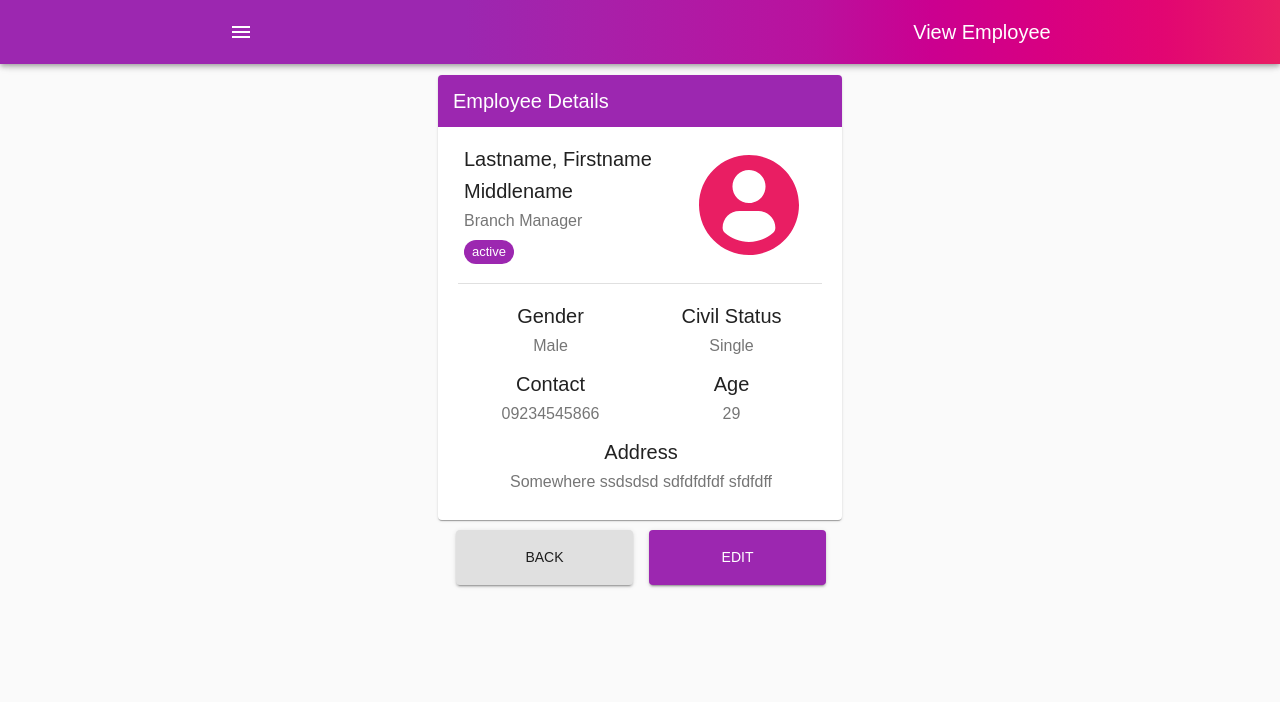
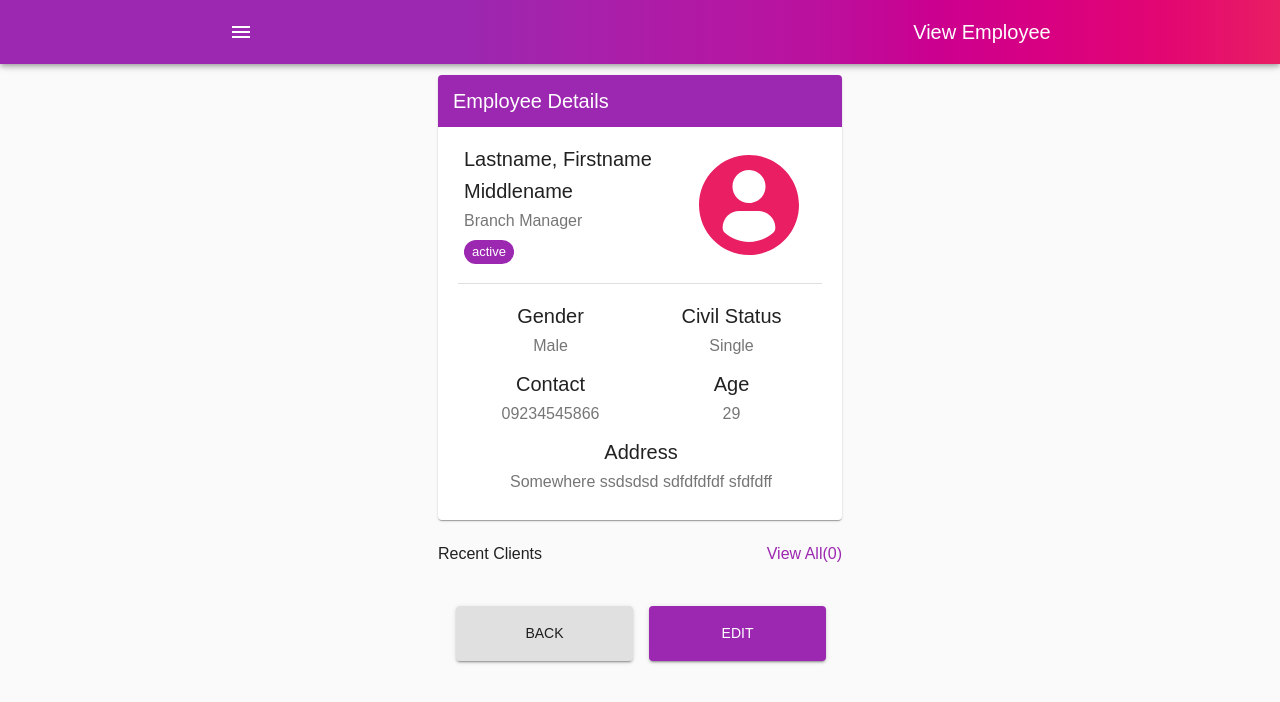
Before and after one commit to kitchanismo/Insurance-Management-System, a React (Create React App) app: page /employees/1 in a window 1280 px wide. Shown: the top 702 px of the page. Built offline with nearby package versions, Linux system fonts and the light colour scheme.

Commit message:
fix bug on years to pay registration

```diff
--- a/src/api/clientService.tsx
+++ b/src/api/clientService.tsx
@@ -5,9 +5,9 @@ const clients: Client[] = [
   {
     id: 1,
     code: 'HEY-7634464',
-    firstname: 'Fidfdfdfdfdfdfdfr',
-    middlename: 'Miesds',
-    lastname: 'Lasedfdf',
+    firstname: 'Firstname',
+    middlename: 'Middlename',
+    lastname: 'Lastname',
     payment_count: 4,
     balance: 0,
     plan: 'Plan 1',
@@ -26,9 +26,9 @@ const clients: Client[] = [
   {
     id: 2,
     code: 'HEY-7634554',
-    firstname: 'Fidfdfdfdfdfdfdfr',
-    middlename: 'Mie',
-    lastname: 'Lase',
+    firstname: 'Firstname',
+    middlename: 'Middlename',
+    lastname: 'Lastname',
     payment_count: 4,
     balance: 20000,
     plan: 'Plan 1',
@@ -47,9 +47,9 @@ const clients: Client[] = [
   {
     id: 3,
     code: 'HEY-7654554',
-    firstname: 'Fidfdfdfdfdfdfdfr',
-    middlename: 'Mie',
-    lastname: 'Lase',
+    firstname: 'Firstname',
+    middlename: 'Middlename',
+    lastname: 'Lastname',
     payment_count: 4,
     balance: 0,
     plan: 'Plan 3',
@@ -114,6 +114,8 @@ export const getAmountToPay = (client: Client, plans: Plan[]) => {
     return plan.price
   }
 
+  console.log('years', client)
+
   switch (client.payment_period) {
     case 'Monthly':
       return plan.price / (12 * client.years_to_pay!)
--- a/src/components/pages/Clients/NewClient/ClientStepThree.tsx
+++ b/src/components/pages/Clients/NewClient/ClientStepThree.tsx
@@ -29,6 +29,7 @@ export const ClientStepThree: React.SFC<ClientStepTwoProps> = ({
 
   useEffect(() => {
     if (client.payment_mode && client.plan) {
+      console.log(getAmountToPay(client, clientState.plans))
       setClient((client) => ({
         ...client,
         amount: '' + getAmountToPay(client, clientState.plans) ?? '',
--- a/src/components/pages/Clients/NewClient/index.tsx
+++ b/src/components/pages/Clients/NewClient/index.tsx
@@ -40,7 +40,9 @@ const NewClient: React.SFC<NewClientProps> = () => {
     position: 'sales_agent',
   })
 
-  const [client, setClient] = React.useState<Client & Payment>({})
+  const [client, setClient] = React.useState<Client & Payment>({
+    years_to_pay: 5,
+  })
 
   const onNextOne = async (profile: Profile) => {
     scroll.scrollToTop({ duration: 500 })
--- a/src/components/pages/Employees/ViewEmployee/index.tsx
+++ b/src/components/pages/Employees/ViewEmployee/index.tsx
@@ -1,4 +1,5 @@
 import React, { useState, useEffect, useContext } from 'react'
+import Link from '@material-ui/core/Link'
 import { useHistory } from 'react-router-dom'
 import Grid from '@material-ui/core/Grid'
 import Typography from '@material-ui/core/Typography'
@@ -7,26 +8,33 @@ import CardContent from '@material-ui/core/CardContent'
 import IconButton from '@material-ui/core/IconButton'
 import EditIcon from '@material-ui/icons/Edit'
 import Chip from '@material-ui/core/Chip'
+import FaceIcon from '@material-ui/icons/Face'
 import Divider from '@material-ui/core/Divider'
 import userIcon from 'assets/profile-user.svg'
 import { calculateAge } from 'utils/helper'
 
 import MyCard from 'components/common/MyCard'
+import ClientCard from 'components/pages/Clients/ClientCard'
+
 import Employee from 'models/employee'
 import { GlobalContext } from 'hooks/useGlobalState'
+import { ClientContext } from 'providers/ClientProvicer'
+import Client from 'models/client'
 
 export interface ViewUserProps {
   title: string
 }
 
 const ViewEmployee: React.SFC<ViewUserProps> = (props) => {
+  const history = useHistory()
   const [_, dispatch] = useContext(GlobalContext)!
+
+  const [clientState, clientDispatch] = useContext(ClientContext)!
 
   useEffect(() => {
     dispatch({ type: 'SET_TITLE', payload: 'View Employee' })
   }, [])
 
-  const history = useHistory()
   const [employee, setEmployee] = useState<Employee>()
 
   useEffect(() => {
@@ -56,7 +64,58 @@ const ViewEmployee: React.SFC<ViewUserProps> = (props) => {
     </Grid>
   )
 
+  const renderClients = (clients: Client[]) => {
     return (
+      <>
+        <Grid
+          container
+          style={{ marginTop: 20, marginBottom: 10 }}
+          xs={12}
+          justify='space-between'
+        >
+          <Typography variant='subtitle1'>Recent Clients</Typography>
+          <Link
+            component='button'
+            variant='body1'
+            onClick={() => history.push('/clients')}
+          >
+            View All({clients.length})
+          </Link>
+        </Grid>
+        <Grid
+          container
+          xs={12}
+          justify='flex-start'
+          direction='row'
+          spacing={2}
+          alignItems='center'
+          style={{
+            marginLeft: 0,
+            padding: 0,
+            WebkitOverflowScrolling: 'touch',
+            overflowX: 'auto',
+            flexWrap: 'nowrap',
+          }}
+        >
+          {clients.map((client) => (
+            <Grid key={client.id} item xs={12}>
+              <Chip
+                icon={<FaceIcon />}
+                label={client.firstname}
+                clickable
+                onClick={() => history.push('/clients/' + client.id)}
+                variant='outlined'
+                color='default'
+              />
+            </Grid>
+          ))}
+        </Grid>
+      </>
+    )
+  }
+
+  return (
+    <>
       <Grid container xs={12}>
         {employee && (
           <>
@@ -114,7 +173,9 @@ const ViewEmployee: React.SFC<ViewUserProps> = (props) => {
                   {detail('Contact', employee.contact)}
                   {detail(
                     'Age',
-                  employee.birthdate ? calculateAge(employee.birthdate) : 'N/A',
+                    employee.birthdate
+                      ? calculateAge(employee.birthdate)
+                      : 'N/A',
                   )}
                   {
                     <Grid
@@ -135,8 +196,14 @@ const ViewEmployee: React.SFC<ViewUserProps> = (props) => {
                 </Grid>
               </CardContent>
             </MyCard>
+            {renderClients(clientState.clients)}
             <Grid
-            style={{ paddingLeft: 18, paddingTop: 10, paddingBottom: 5 }}
+              style={{
+                paddingLeft: 18,
+                paddingTop: 10,
+                paddingBottom: 5,
+                marginTop: 10,
+              }}
               container
               xs={12}
               justify='center'
@@ -168,6 +235,7 @@ const ViewEmployee: React.SFC<ViewUserProps> = (props) => {
           </>
         )}
       </Grid>
+    </>
   )
 }
 
```
Also changed, not shown: 1 other file (tests, documents, lock files or other folders). Lines whose indentation alone changed are shown as unchanged.
